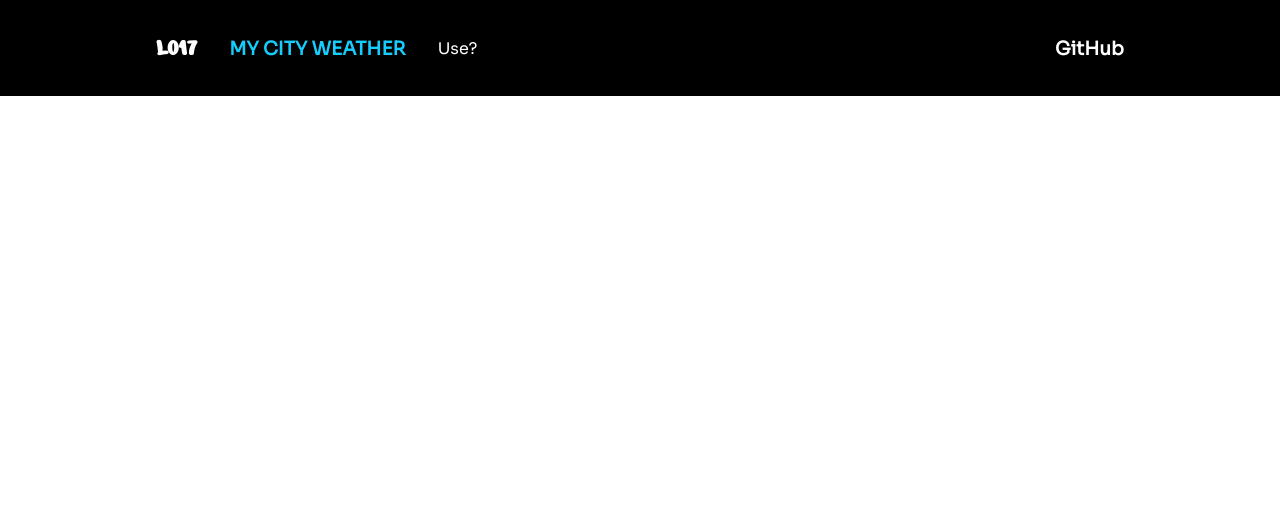
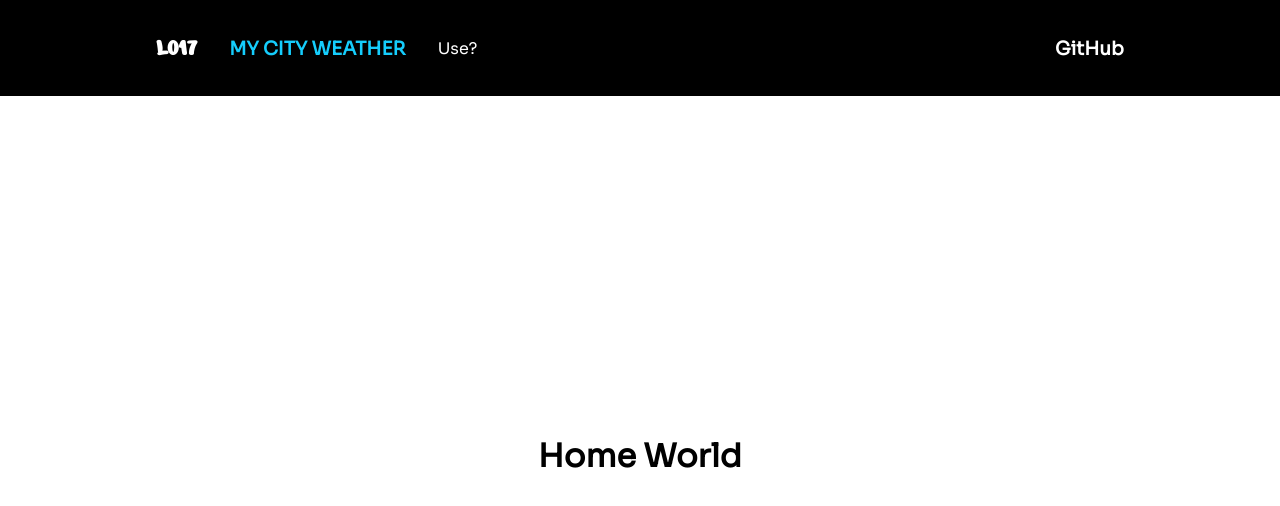
Before and after one commit to legendof17/my-city-weather, a React (Create React App) app: page / in a window 1280 px wide. Shown: the top 506 px of the page. Built offline with nearby package versions, Linux system fonts and the light colour scheme; no server answers.

Commit message:
added IP acquiring tech, improved navbar

```diff
--- a/package.json
+++ b/package.json
@@ -6,6 +6,7 @@
     "@testing-library/jest-dom": "^5.11.6",
     "@testing-library/react": "^11.2.2",
     "@testing-library/user-event": "^12.2.2",
+    "axios": "^0.21.0",
     "bootstrap": "^4.5.3",
     "react": "^17.0.1",
     "react-bootstrap": "^1.4.0",
--- a/src/App.js
+++ b/src/App.js
@@ -1,12 +1,22 @@
 import React from 'react';
 import './App.css';
 import Navbar from './components/Navbar';
-import { BrowserRouter as Router } from 'react-router-dom';
+import { BrowserRouter as Router, Switch, Route } from 'react-router-dom';
+import Home from './pages';
+import Howtouse from './pages/howtouse';
+import Getapi from './api/getip';
 
 function App() {
   return (
     <Router>
       <Navbar />
+      <Switch>
+        <Route path='/' exact component={Home} />
+        <Route path='/howtouse' exact component={Howtouse} />
+      </Switch>
+      <div>
+        <Getapi />
+      </div>
     </Router>
   );
 }
--- /dev/null
+++ b/src/api/getip.js
@@ -0,0 +1,16 @@
+import { render } from '@testing-library/react';
+import axios from 'axios';
+
+const Getapi = () => {
+    axios.get('https://api.ipify.org/?format=json')
+    .then(res => {
+        // console.log(res.data.ip);
+        render(
+            <h1>{res.data.ip}</h1>
+        )
+        // return res.data.ip;
+    });
+    return true;
+}
+
+export default Getapi
--- /dev/null
+++ b/src/pages/howtouse.js
@@ -0,0 +1,18 @@
+import React from 'react'
+
+export const Howtouse = () => {
+    return (
+        <div
+          style={{
+            display: 'flex',
+            justifyContent: 'center',
+            alignItems: 'center',
+            height: '90vh'
+          }}
+          >
+            <h1>How to use?</h1>
+        </div>
+    )
+}
+
+export default Howtouse;
--- /dev/null
+++ b/src/pages/index.js
@@ -0,0 +1,18 @@
+import React from 'react';
+
+export const Home = () => {
+    return (
+        <div
+          style={{
+            display: 'flex',
+            justifyContent: 'center',
+            alignItems: 'center',
+            height: '90vh'
+          }}
+          >
+          <h1>Home World</h1>
+        </div>
+    )
+}
+
+export default Home;
```
Also changed, not shown: 1 other file (tests, documents, lock files or other folders).
